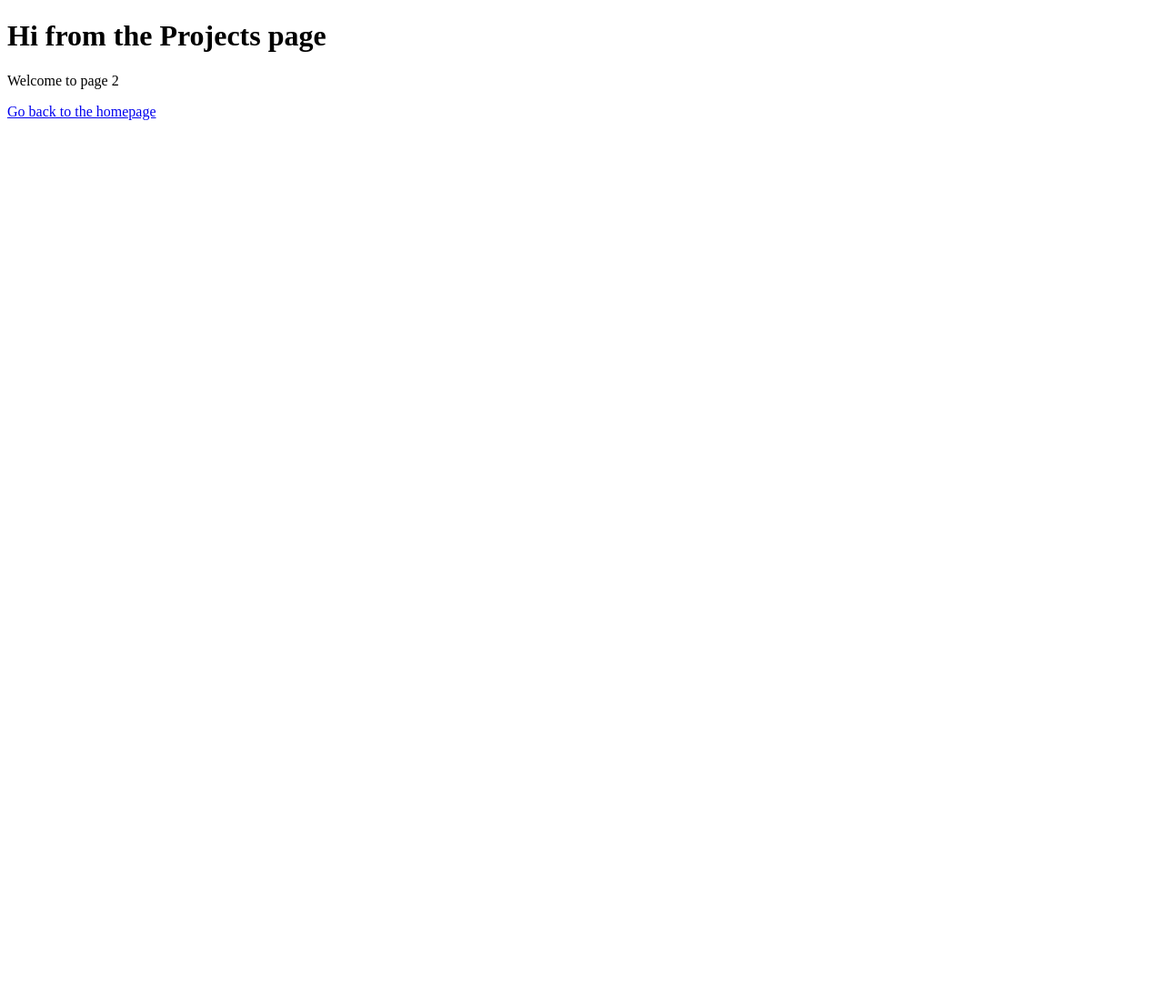
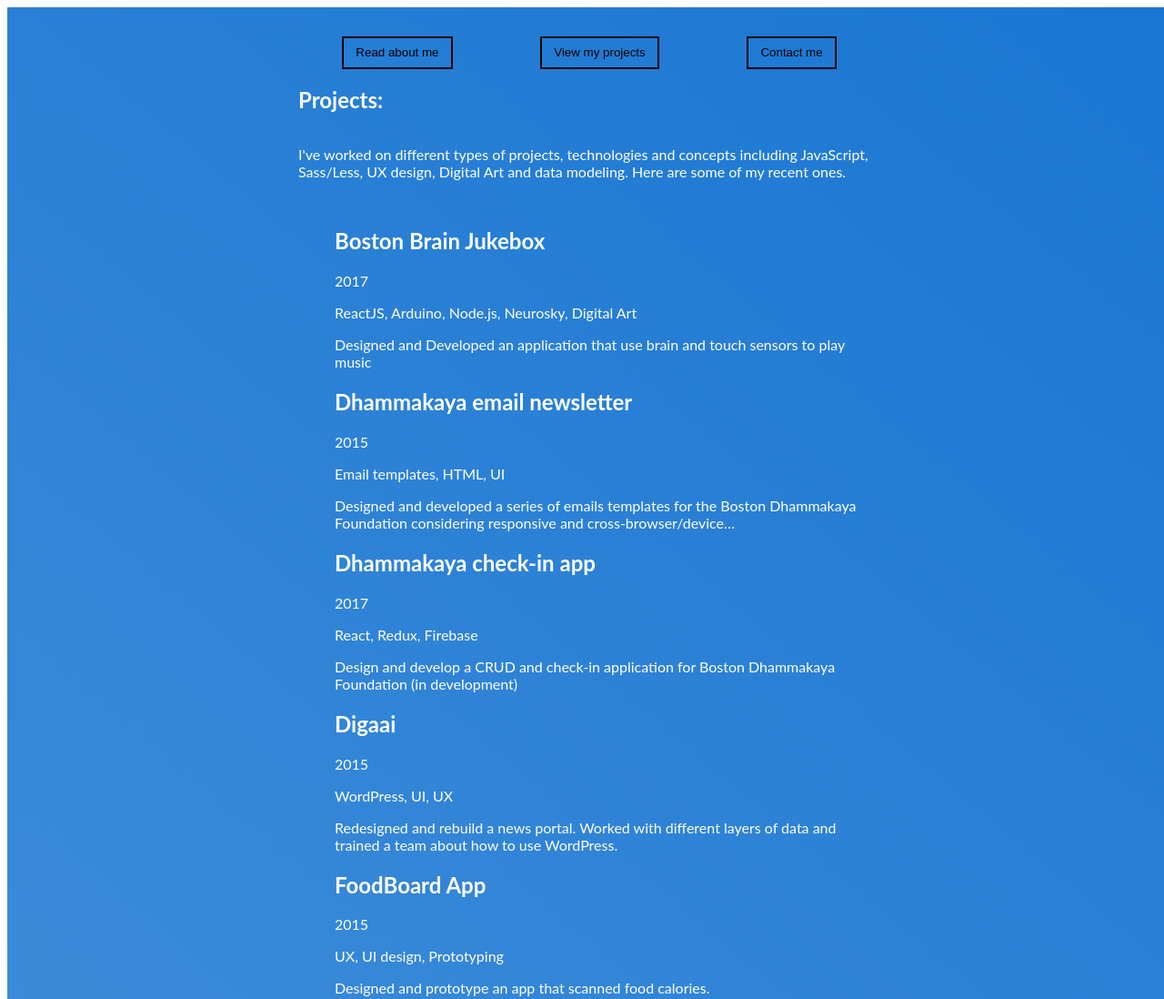
Before and after one commit to tiagodcosta/portfolio-v2, a Gatsby site: page /projects in a window 1280 px wide. Shown: the top 1098 px of the page at 91% size. Before the commit the page ends 800 px from the top, so only its background shows below. Built offline with nearby package versions, Linux system fonts and the light colour scheme; Gatsby itself is replaced by a stand-in of ours.

Commit message:
Add new data

```diff
--- /dev/null
+++ b/src/data/boston-jukebox.md
@@ -0,0 +1,8 @@
+---
+title: "Boston Brain Jukebox"
+date: "2017"
+tags: "ReactJS, Arduino, Node.js, Neurosky, Digital Art"
+link: "https://github.com/bostonjukebox/boston-jukebox-reactjs"
+---
+
+Designed and Developed an application that use brain and touch sensors to play music
--- /dev/null
+++ b/src/data/dhammakaya-emails.md
@@ -0,0 +1,8 @@
+---
+title: "Dhammakaya email newsletter"
+date: "2015"
+tags: "Email templates, HTML, UI"
+link: "https://github.com/bostonjukebox/boston-jukebox-reactjs"
+---
+
+Designed and developed a series of emails templates for the Boston Dhammakaya Foundation considering responsive and cross-browser/device compatibility.
--- /dev/null
+++ b/src/data/dhammmakaya-checkin.md
@@ -0,0 +1,8 @@
+---
+title: "Dhammakaya check-in app"
+date: "2017"
+tags: "React, Redux, Firebase"
+link: "https://github.com/bostonjukebox/boston-jukebox-reactjs"
+---
+
+Design and develop a CRUD and check-in application for Boston Dhammakaya Foundation (in development)
--- /dev/null
+++ b/src/data/digaai.md
@@ -0,0 +1,8 @@
+---
+title: "Digaai"
+date: "2015"
+tags: "WordPress, UI, UX"
+link: "https://www.digaai.com"
+---
+
+Redesigned and rebuild a news portal. Worked with different layers of data and trained a team about how to use WordPress.
--- /dev/null
+++ b/src/data/foodboard-app.md
@@ -0,0 +1,8 @@
+---
+title: "FoodBoard App"
+date: "2015"
+tags: "UX, UI design, Prototyping"
+link: "http://tiagocosta.co/foodboard/foodboard.html"
+---
+
+Designed and prototype an app that scanned food calories.
--- /dev/null
+++ b/src/data/hades-game.md
@@ -0,0 +1,8 @@
+---
+title: "Hades Game"
+date: "2016"
+tags: "CreateJS, CSS, UI"
+link: "http://tiagocosta.co/hades/"
+---
+
+Co-developed a game about how science fiction
--- /dev/null
+++ b/src/data/inkdml-20.md
@@ -0,0 +1,8 @@
+---
+title: "Inkdml 2.0"
+date: "2017"
+tags: "Polymer, SASS, UI library"
+link: "https://github.com/bostonjukebox/boston-jukebox-reactjs"
+---
+
+Codevelop an UI library for Northastern University faculty (in development)
--- /dev/null
+++ b/src/data/nasa-landslide.md
@@ -0,0 +1,8 @@
+---
+title: "NASA Landslide App"
+date: "2017"
+tags: "React Native, API, UX"
+link: "https://github.com/bostonjukebox/boston-jukebox-reactjs"
+---
+
+My team and I got the first place in the Boston Hackathon 2016. I was resposible for developing an mobile application about landslide.
--- /dev/null
+++ b/src/data/writing-game.md
@@ -0,0 +1,8 @@
+---
+title: "Writing Game"
+date: "2016"
+tags: "JavaScript, CSS, UX"
+link: "http://tiagocosta.co/writing-game/"
+---
+
+Co-developed an educational game about how to write business emails and memos
--- a/src/pages/projects.js
+++ b/src/pages/projects.js
@@ -1,12 +1,70 @@
 import React from 'react'
 import Link from 'gatsby-link'
+import styled from 'styled-components'
 
-const Projects = () => (
-  <div>
-    <h1>Hi from the Projects page</h1>
-    <p>Welcome to page 2</p>
-    <Link to="/">Go back to the homepage</Link>
-  </div>
+import Navigation from '../components/Navigation'
+
+
+const Projects = ({ data }) => (
+  <Container>
+    <Content>
+      <Navigation color="#000" />
+      <h1>Projects:</h1>
+      <p>I've worked on different types of projects, technologies and concepts including JavaScript, Sass/Less, UX design, Digital Art and data modeling.
+
+      Here are some of my recent ones.</p>
+      <List>
+        {data.allMarkdownRemark.edges.map(({node, index}) => (
+          <li key={index}>
+            <h2>{node.frontmatter.title}</h2>
+            <p>{node.frontmatter.date}</p>
+            <p>{node.frontmatter.tags}</p>
+            <p>{node.excerpt}</p>
+          </li>
+        )
+        )}
+      </List>
+    </Content>
+  </Container>
 )
 
 export default Projects
+
+//Container styles
+const Container = styled.div`
+  display: flex;
+  align-items: flex-start;
+  justify-content: center;
+  min-width: 100vw;
+  min-height: 100vh;
+  background: linear-gradient(40deg, #4691db, #1976D2);
+  font-family: 'Lato', Verdana, sans-serif;
+  color: #fff;
+`
+//Content styles
+const Content = styled.section`
+  max-width: 50%;
+  display: flex;
+  flex-direction: column;
+`
+//List
+const List = styled.ul`
+    list-style: none;
+`
+export const query = graphql`
+query ListQuery {
+  allMarkdownRemark {
+    edges {
+      node {
+        frontmatter {
+          title
+          date
+          tags
+          link
+        }
+        excerpt
+      }
+    }
+  }
+}
+`
```
Also changed, not shown: src/components/List.js (added, +29 -0 lines), src/data/about.md (deleted, +0 -5 lines), src/data/resume.md (deleted, +0 -6 lines), src/pages/about.js (+3 -18 lines), src/pages/contact.js (+27 -7 lines), src/data/projects.json (deleted).
